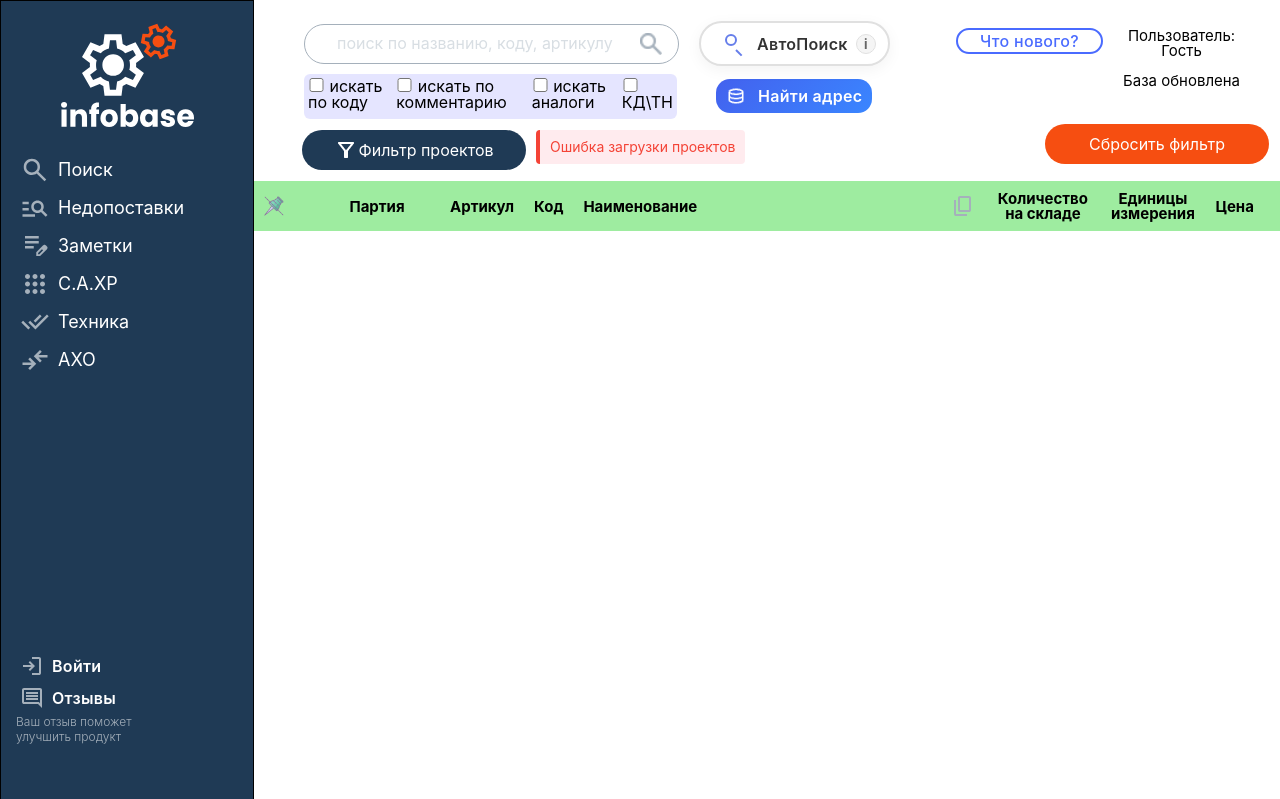
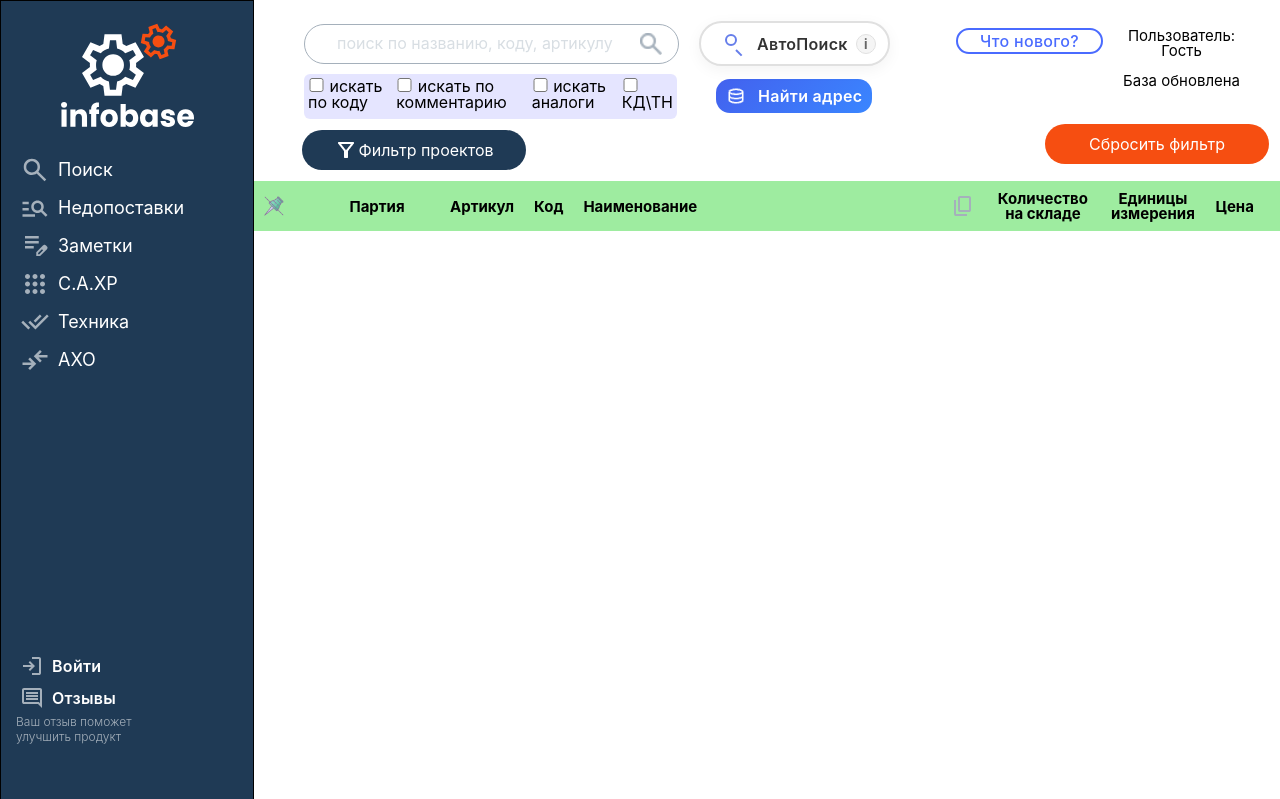
Before and after one commit to banywick/infobase, a Django app: template finder/templates/finder/index.html in a window 1280 px wide. Shown: the top 799 px of the page. Run offline with Django 5.2, Linux system fonts and the light colour scheme; the template is opened without the code that fills it, so the values that code supplies are empty; data comes from the database, SQL or seed files in the repository; parts of the project's set-up code (start-up, migrations or seed data) failed here and were passed over.

Commit message:
Деплоим

```diff
--- a/reviews/static/reviews/css/reviews.css
+++ b/reviews/static/reviews/css/reviews.css
@@ -79,13 +79,15 @@
 
 /* Стили для ошибок */
 .error-message {
-    color: #f44336;
+    color: #dc3545;
     font-size: 14px;
     margin-top: 5px;
-    padding: 10px;
-    background-color: #ffebee;
-    border-radius: 4px;
-    border-left: 4px solid #f44336;
+    min-height: 20px;
+    display: none; /* скрыт по умолчанию */
+}
+
+.error-message.active {
+    display: block; /* показываем, когда есть ошибка */
 }
 
 /* Стили для успешной отправки */
```
Also changed, not shown: static/finder/css/components/popups.css (+6 -2 lines), workwear/templates/workwear/base.html (+7 -0 lines).
